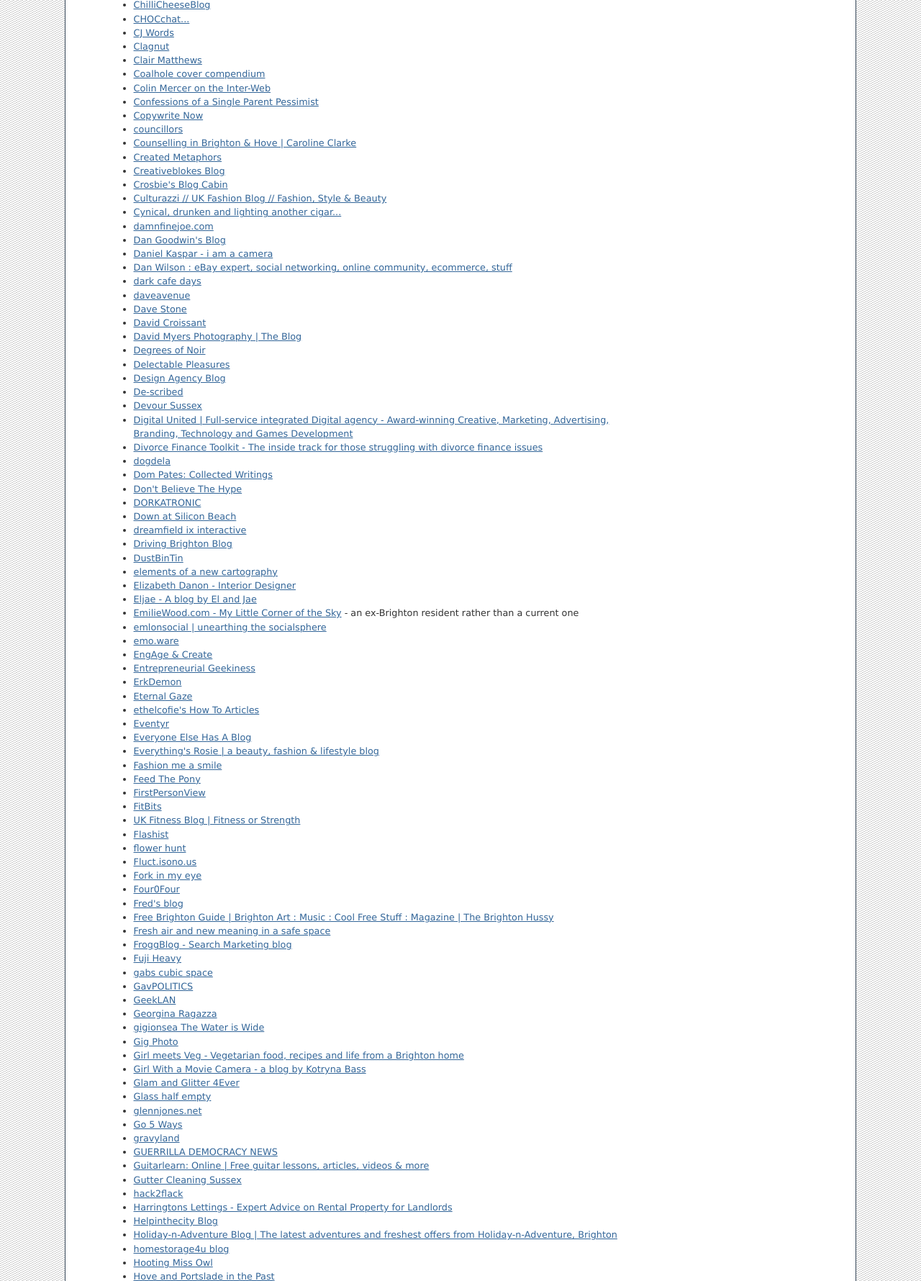
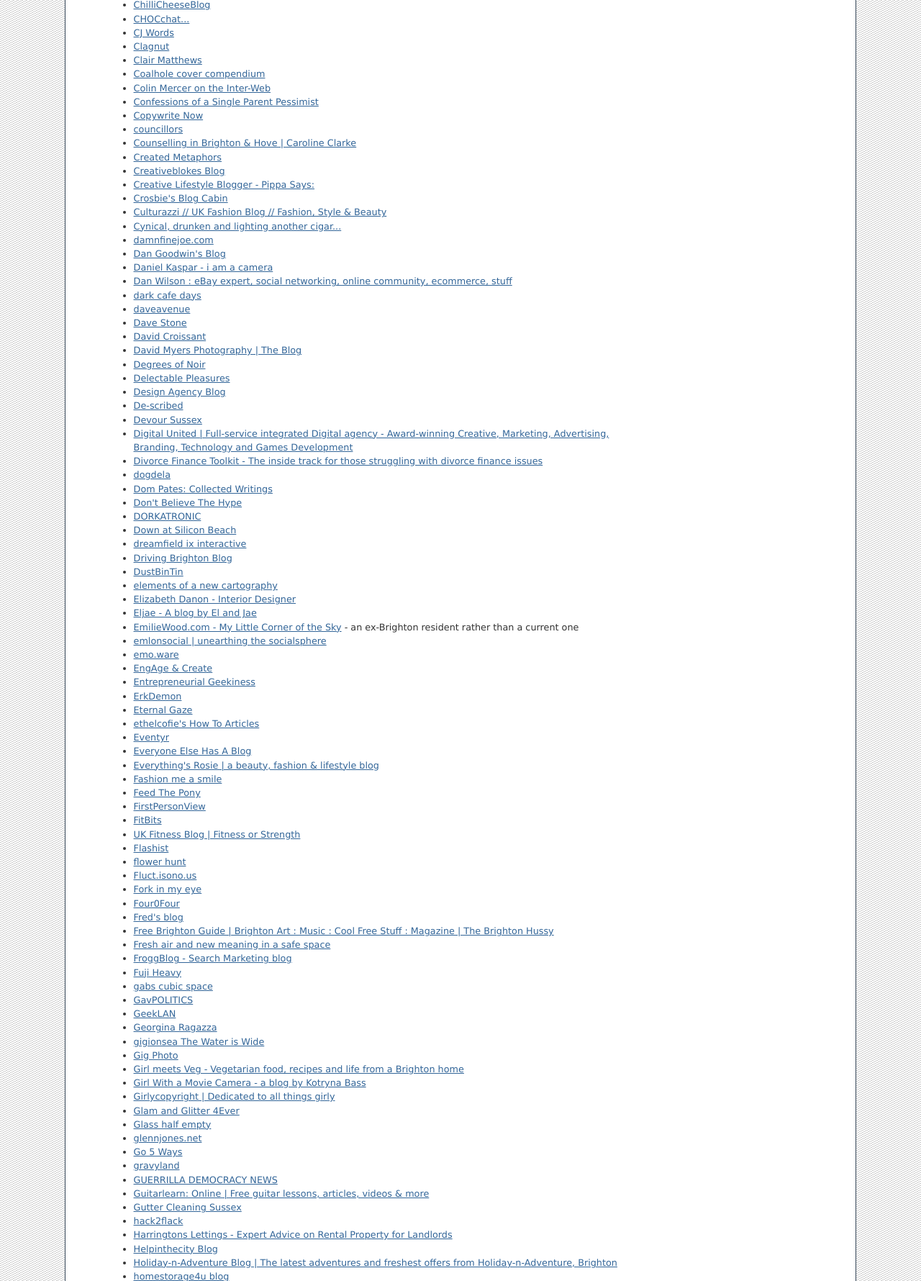
Before and after one commit to janedallaway/BrightonBloggers, a PHP site: page /blogs/ in a window 1280 px wide. Shown: the part 2786-4566 px from the top of the page at 72% size. Run offline with PHP 8.4, Linux system fonts and the light colour scheme.

Commit message:
New blog added - Pippa says

```diff
--- a/blogs/index.php
+++ b/blogs/index.php
@@ -176,6 +176,7 @@
 	<li><a href="http://cclarketherapy.wordpress.com">Counselling in Brighton &amp; Hove | Caroline Clarke</a></li>
 	<li><a href="http://www.createdmetaphors.co.uk/">Created Metaphors</a></li>
 	<li><a href="http://www.creativebloke.com/blog/">Creativeblokes Blog</a></li>
+	<li><a href="http://www.pippasays.com/">Creative Lifestyle Blogger - Pippa Says:</a></li>
 	<li><a href="http://members.lycos.co.uk/crosbie71/blog/">Crosbie's Blog Cabin</a></li>
 	<li><a href="http://www.culturazzi.co.uk">Culturazzi // UK Fashion Blog // Fashion, Style &amp; Beauty</a></li>
 	<li><a href="http://www.livejournal.com/users/scarletdemon/">Cynical, drunken and lighting another cigar...</a></li>
@@ -240,6 +241,7 @@
 	<li><a href="http://gigphoto.blogspot.com/">Gig Photo</a></li>
 	<li><a href="http://www.girlmeetsveg.co.uk">Girl meets Veg - Vegetarian food, recipes and life from a Brighton home</a></li>
 	<li><a href="http://www.kotrynabass.com">Girl With a Movie Camera - a blog by Kotryna Bass</a></li>
+	<li><a href="http://www.girlycopyright.com/">Girlycopyright | Dedicated to all things girly</a></li>
 	<li><a href="http://www.theglamandglitter.com">Glam and Glitter 4Ever</a></li>
 	<li><a href="http://www.glasshalfempty.co.uk/">Glass half empty</a></li>
 	<li><a href="http://www.glennjones.net">glennjones.net</a></li>
```
Also changed, not shown: 1 other file.
